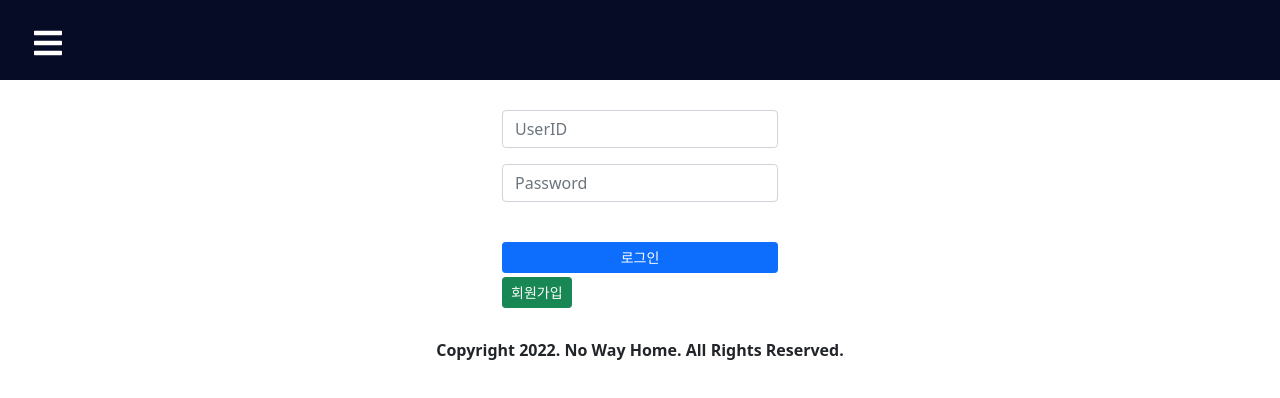
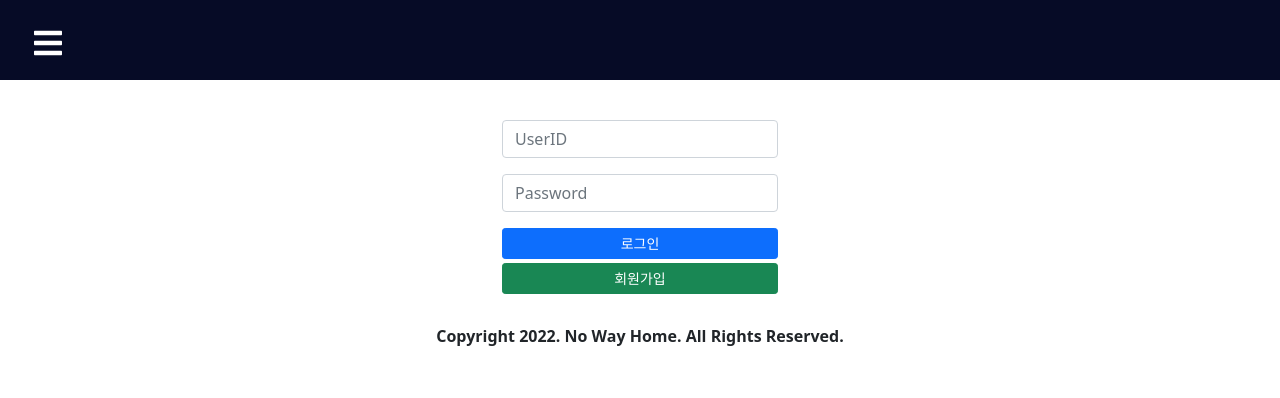
Before and after one commit to 3StarAnchovy/-_Front, a React (Create React App) app: page /Login in a window 1280 px wide. Shown: the top 398 px of the page. Built offline with nearby package versions, Linux system fonts and the light colour scheme.

Commit message:
회원가입 버튼 수정

```diff
--- a/src/components/User/Login.js
+++ b/src/components/User/Login.js
@@ -40,7 +40,7 @@ function Login() {
 
     return (
         <div>
-            <Container className="panel" style={{ marginTop: '30px', marginBottom: '30px', maxWidth: '300px' }}>
+            <Container className="panel" style={{ marginTop: '40px', marginBottom: '30px', maxWidth: '300px' }}>
                 <Form>
                     <Form.Group as={Row} className="mb-3" controlId="formPlaintextPassword">
                         <Col>
@@ -53,14 +53,13 @@ function Login() {
                             <Form.Control type="password" placeholder="Password" onChange={onPasswordHandler} />
                         </Col>
                     </Form.Group>
-                    <br />
 
                     <div className="d-grid gap-1">
-                        <Button variant="primary" type="submit" size='sm' onClick={onSubmit}>
+                        <Button variant="primary" type="submit" size="sm" onClick={onSubmit}>
                             로그인
                         </Button>
-                        <Link to='/SignUp'>
-                            <Button variant="success" size='sm'>
+                        <Link to='/SignUp' style={{ display: 'inline-grid', textDecoration: 'none' }}>
+                            <Button variant="success" size="sm">
                                 회원가입
                             </Button>
                         </Link>
--- a/src/components/User/SignUp.js
+++ b/src/components/User/SignUp.js
@@ -132,7 +132,7 @@ function SignUp() {
                     </Form.Group>
 
                     <div className="d-grid gap-1">
-                        <Button variant="primary" type="submit" size="lg" onClick={onSubmit}>
+                        <Button variant="primary" type="submit" size="sm" onClick={onSubmit}>
                             회원가입
                         </Button>
                     </div>
```
